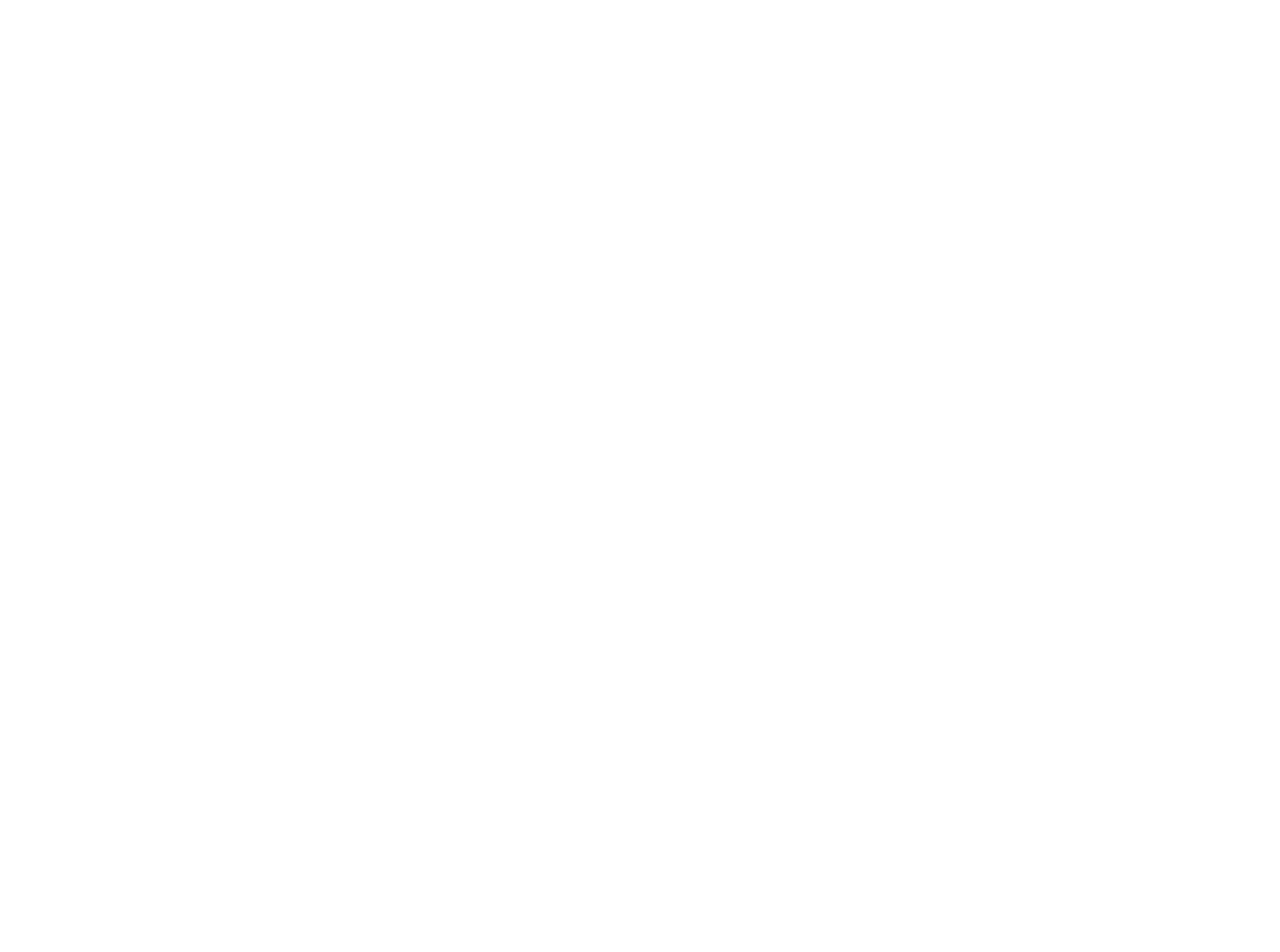
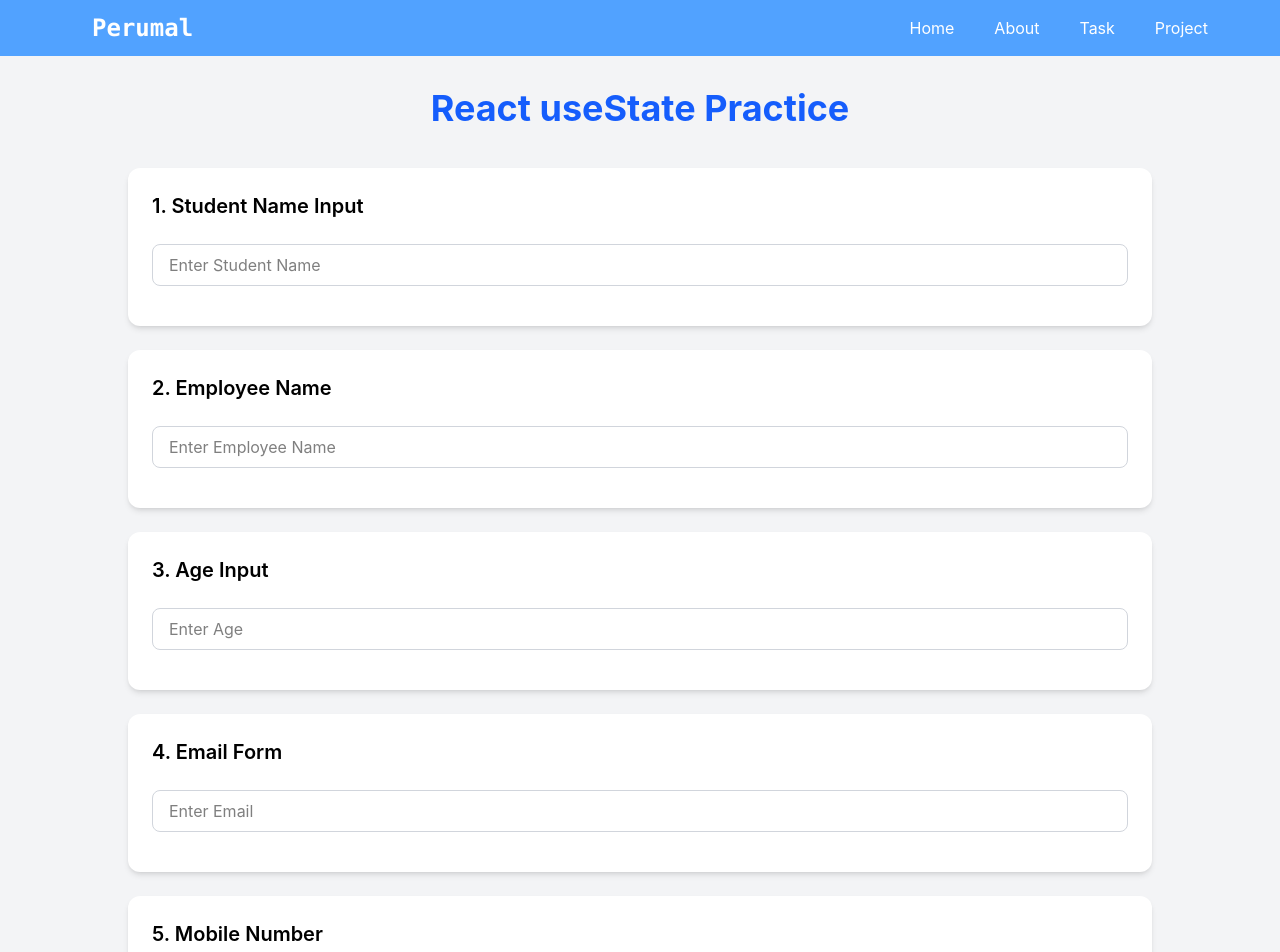
Before and after one commit to perumal-dev/React-Backend-Task, a React (Vite) app: page /formhandling in a window 1280 px wide. Before the commit this address had no page. Shown: the top 952 px of the page. Before the commit the page ends 800 px from the top, so only its background shows below. Built offline with nearby package versions, Linux system fonts and the light colour scheme; the HTML template or start-up script is replaced by a standard one.

Commit message:
day7 completed

```diff
--- /dev/null
+++ b/src/components/FormHandling.jsx
@@ -0,0 +1,222 @@
+import { useState } from "react";
+
+const FormHandling = () => {
+  const [studentName, setStudentName] = useState("");
+  const [employeeName, setEmployeeName] = useState("");
+  const [age, setAge] = useState("");
+  const [email, setEmail] = useState("");
+  const [mobile, setMobile] = useState("");
+  const [city, setCity] = useState("");
+  const [course, setCourse] = useState("");
+  const [characterText, setCharacterText] = useState("");
+  const [upperText, setUpperText] = useState("");
+  const [lowerText, setLowerText] = useState("");
+
+  const inputStyle =
+    "w-full border border-gray-300 rounded-lg px-4 py-2 mt-2 focus:outline-none focus:ring-2 focus:ring-blue-500";
+
+  const cardStyle =
+    "bg-white shadow-md rounded-xl p-6 mb-6";
+
+  return (
+    <div className="min-h-screen bg-gray-100 p-8">
+      <div className="max-w-5xl mx-auto">
+        <h1 className="text-4xl font-bold text-center text-blue-600 mb-10">
+          React useState Practice
+        </h1>
+
+        {/* Task 1 */}
+        <div className={cardStyle}>
+          <h2 className="text-xl font-semibold mb-4">
+            1. Student Name Input
+          </h2>
+
+          <input
+            className={inputStyle}
+            type="text"
+            placeholder="Enter Student Name"
+            value={studentName}
+            onChange={(e) => setStudentName(e.target.value)}
+          />
+
+          <p className="mt-4 text-blue-600 font-medium">
+            {studentName}
+          </p>
+        </div>
+
+        {/* Task 2 */}
+        <div className={cardStyle}>
+          <h2 className="text-xl font-semibold mb-4">
+            2. Employee Name
+          </h2>
+
+          <input
+            className={inputStyle}
+            type="text"
+            placeholder="Enter Employee Name"
+            value={employeeName}
+            onChange={(e) => setEmployeeName(e.target.value)}
+          />
+
+          <p className="mt-4 text-green-600 font-medium">
+            {employeeName}
+          </p>
+        </div>
+
+        {/* Task 3 */}
+        <div className={cardStyle}>
+          <h2 className="text-xl font-semibold mb-4">
+            3. Age Input
+          </h2>
+
+          <input
+            className={inputStyle}
+            type="number"
+            placeholder="Enter Age"
+            value={age}
+            onChange={(e) => setAge(e.target.value)}
+          />
+
+          <p className="mt-4 text-purple-600 font-medium">
+            {age}
+          </p>
+        </div>
+
+        {/* Task 4 */}
+        <div className={cardStyle}>
+          <h2 className="text-xl font-semibold mb-4">
+            4. Email Form
+          </h2>
+
+          <input
+            className={inputStyle}
+            type="email"
+            placeholder="Enter Email"
+            value={email}
+            onChange={(e) => setEmail(e.target.value)}
+          />
+
+          <p className="mt-4 text-red-600 font-medium">
+            {email}
+          </p>
+        </div>
+
+        {/* Task 5 */}
+        <div className={cardStyle}>
+          <h2 className="text-xl font-semibold mb-4">
+            5. Mobile Number
+          </h2>
+
+          <input
+            className={inputStyle}
+            type="text"
+            placeholder="Enter Mobile Number"
+            value={mobile}
+            onChange={(e) => setMobile(e.target.value)}
+          />
+
+          <p className="mt-4 text-orange-600 font-medium">
+            {mobile}
+          </p>
+        </div>
+
+        {/* Task 6 */}
+        <div className={cardStyle}>
+          <h2 className="text-xl font-semibold mb-4">
+            6. City Selection
+          </h2>
+
+          <input
+            className={inputStyle}
+            type="text"
+            placeholder="Enter City"
+            value={city}
+            onChange={(e) => setCity(e.target.value)}
+          />
+
+          <p className="mt-4 text-indigo-600 font-medium">
+            {city}
+          </p>
+        </div>
+
+        {/* Task 7 */}
+        <div className={cardStyle}>
+          <h2 className="text-xl font-semibold mb-4">
+            7. Course Registration
+          </h2>
+
+          <input
+            className={inputStyle}
+            type="text"
+            placeholder="Enter Course"
+            value={course}
+            onChange={(e) => setCourse(e.target.value)}
+          />
+
+          <p className="mt-4 text-cyan-600 font-medium">
+            {course}
+          </p>
+        </div>
+
+        {/* Task 8 */}
+        <div className={cardStyle}>
+          <h2 className="text-xl font-semibold mb-4">
+            8. Character Counter
+          </h2>
+
+          <input
+            className={inputStyle}
+            type="text"
+            placeholder="Type Something..."
+            value={characterText}
+            onChange={(e) => setCharacterText(e.target.value)}
+          />
+
+          <p className="mt-4 font-semibold">
+            Characters: {characterText.length}
+          </p>
+        </div>
+
+        {/* Task 9 */}
+        <div className={cardStyle}>
+          <h2 className="text-xl font-semibold mb-4">
+            9. Uppercase Converter
+          </h2>
+
+          <input
+            className={inputStyle}
+            type="text"
+            placeholder="Enter Text"
+            value={upperText}
+            onChange={(e) => setUpperText(e.target.value)}
+          />
+
+          <p className="mt-4 font-semibold text-blue-600">
+            {upperText.toUpperCase()}
+          </p>
+        </div>
+
+        {/* Task 10 */}
+        <div className={cardStyle}>
+          <h2 className="text-xl font-semibold mb-4">
+            10. Lowercase Converter
+          </h2>
+
+          <input
+            className={inputStyle}
+            type="text"
+            placeholder="Enter Text"
+            value={lowerText}
+            onChange={(e) => setLowerText(e.target.value)}
+          />
+
+          <p className="mt-4 font-semibold text-green-600">
+            {lowerText.toLowerCase()}
+          </p>
+        </div>
+      </div>
+    </div>
+  );
+};
+
+export default FormHandling;
--- a/src/pages/Task.jsx
+++ b/src/pages/Task.jsx
@@ -43,7 +43,18 @@
           </button>
         </div>
 
-        <div className="bg-white h-80 w-60 flex justify-around items-center rounded drop-shadow-2xl"></div>
+        <div className="bg-white h-80 w-60 flex-col flex  p-8 justify-evenly gap-10 items-center rounded drop-shadow-2xl">
+          <h1>Day 7</h1>
+          <p>React UseState Hooks - with Form Handling</p>
+          <button
+            onClick={() => {
+              navigate("/formhandling");
+            }}
+            className="bg-gray-600 hover:bg-gray-800 text-white font-medium px-5 py-2 rounded-lg transition"
+          >
+            Assignment
+          </button>
+        </div>
         <div className="bg-white h-80 w-60 flex justify-around items-center rounded drop-shadow-2xl"></div>
       </div>
     </>
--- a/src/routes/AppRoutes.jsx
+++ b/src/routes/AppRoutes.jsx
@@ -7,6 +7,7 @@
 
 import UseState from "../components/UseState";
 import RenderingMethods from "../components/RenderingMethods";
+import FormHandling from "../components/FormHandling";
 
 
 const AppRoutes = () => {
@@ -20,6 +21,7 @@
           <Route path="/project" element={<Project />} />
           <Route path="/usestate" element={<UseState/>}/>
           <Route path="/renderingmethods" element={<RenderingMethods/>}/>
+          <Route path="/formhandling" element={<FormHandling/>} />
 
 
         </Route>
```
